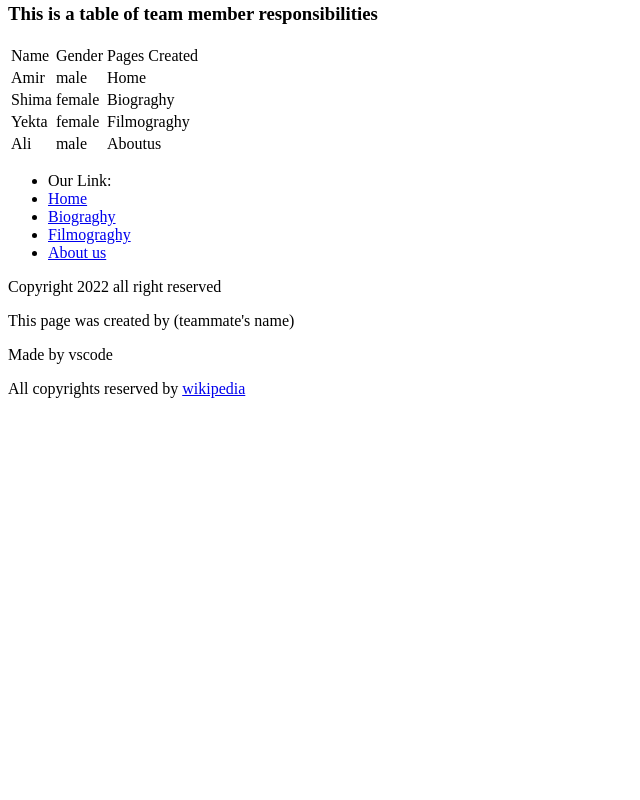
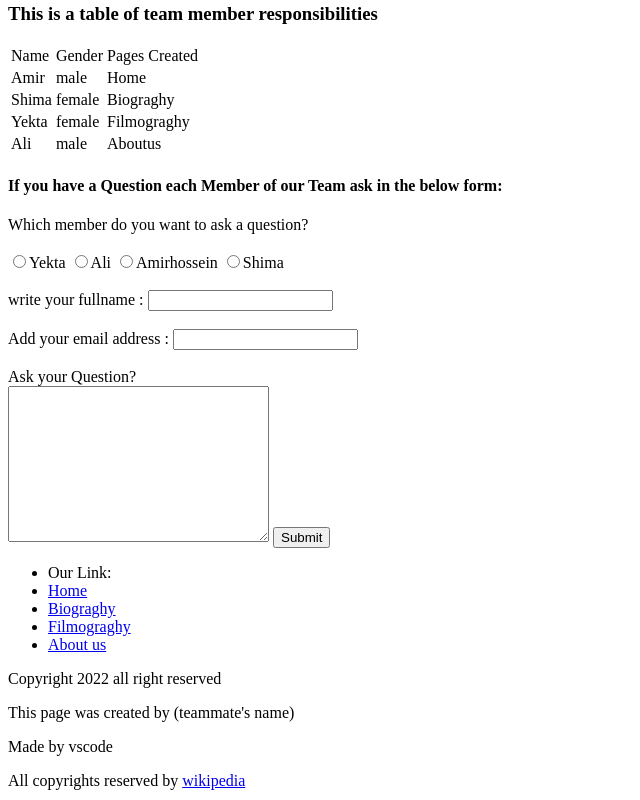
Before and after one commit to AliFarahmand1993/Aps-teamwork, a plain HTML site: page aboutus.html in a window 1280 px wide. Shown: the part 1734-2534 px from the top of the page, without its empty margins (0-640 px from the left). Before the commit the page ends 2148 px from the top, so only its background shows below. Drawn offline with Linux system fonts and the light colour scheme.

Commit message:
create about us page part-4 (complete)
add section tag
add h4 tag
add form
____FYI_____
add section tag for previous section and add table and h3 tag on it

```diff
--- a/aboutus.html
+++ b/aboutus.html
@@ -78,6 +78,7 @@
       <!-- section-2 end -->
 
       <!-- section-3 start -->
+      <section>
       <h3>This is a table of team member responsibilities</h3>
       <table>
         <thead>
@@ -110,7 +111,37 @@
           </tbody>
         </thead>
       </table>
+    </section>
       <!-- section-3 end -->
+
+      <!-- section-4 start -->
+      <section>
+        <h4>If you have  a Question each Member  of our Team ask in the below form:</h4>
+        <form action="">
+        <label>Which member do you want to ask a question?</label>
+        <br>
+        <br>
+        <input type="radio" id="member-ask" name="member-ask">Yekta
+        <input type="radio" id="Ali" name="member-ask">Ali
+        <input type="radio" id="Amirhossein" name="member-ask">Amirhossein
+        <input type="radio" id="Shima" name="member-ask">Shima
+        <br>
+        <br>
+        <label for="fullname">write your fullname :</label>
+         <input type="text" name="fullname" id="fullname">
+         <br>
+         <br>
+         <label for="email">Add your email address :</label>
+         <input type="email" name="email" id="email">
+         <br>
+         <br>
+         <label for="qustion">Ask your Question?</label>
+         <br>
+          <textarea name="qustion" id="qustion" cols="30" rows="10"></textarea>
+          <button type="submit">Submit</button>
+        </form>
+      </section>
+      <!-- section-4 end -->
 
     </main>
     <!-- end main -->
@@ -130,8 +161,7 @@
       <p>
         All <span>copyrights</span> reserved by
         <a href="https://en.wikipedia.org/wiki/Alfred_Hitchcock" target="_blank"
-          >wikipedia</a
-        >
+          >wikipedia</a>
       </p>
     </footer>
 
```
